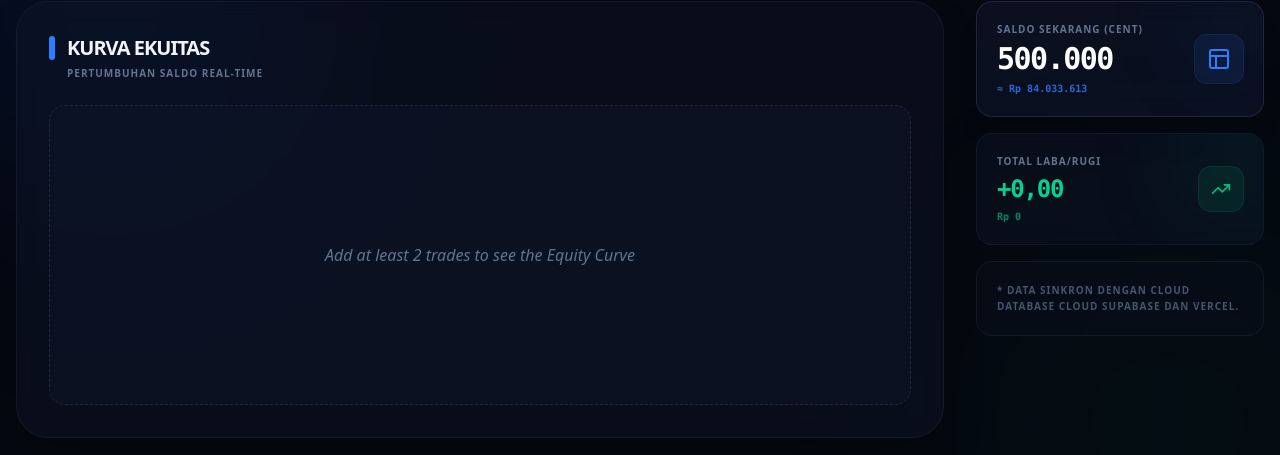
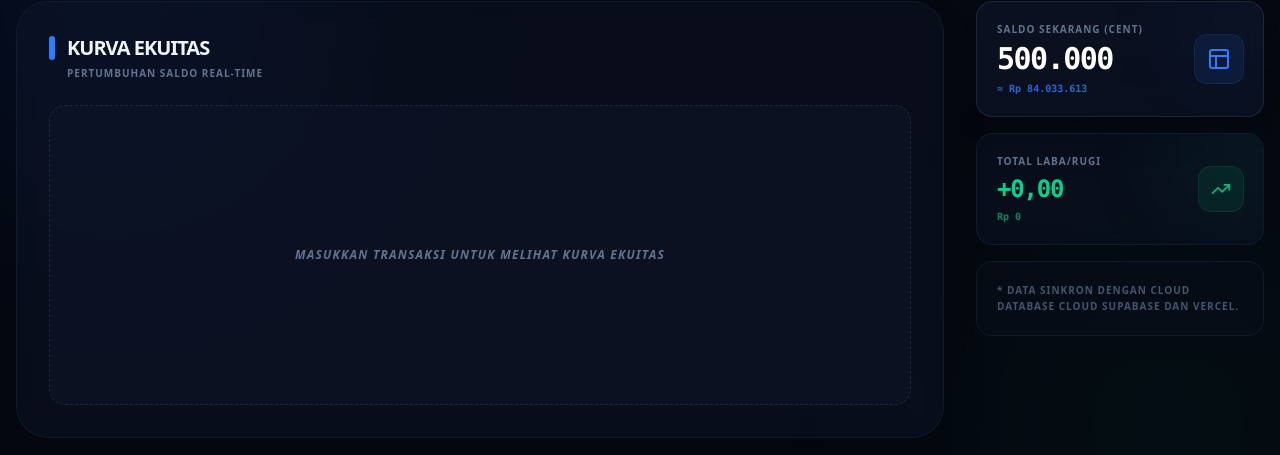
Before and after one commit to algosuiteofficial/pusat-jurnal, a React (Vite) app: page / in a window 1280 px wide. Shown: the part 185-640 px from the top of the page. Built offline with nearby package versions, Linux system fonts and the light colour scheme; no server answers; the database is empty.

Commit message:
Fix EquityChart sorting to handle same-day trades and ensure accurate cumulative balance

```diff
--- a/src/components/EquityChart.jsx
+++ b/src/components/EquityChart.jsx
@@ -11,14 +11,20 @@ import {
 
 const EquityChart = ({ trades, initialBalance = 0 }) => {
     const chartData = useMemo(() => {
-        const sorted = [...trades].sort((a, b) => new Date(a.date) - new Date(b.date));
+        // 1. Sort precisely: Date first, then ID (arrival order)
+        const sorted = [...trades].sort((a, b) => {
+            const dateDiff = new Date(a.date) - new Date(b.date);
+            if (dateDiff !== 0) return dateDiff;
+            // Fallback to ID (BIGINT from Supabase or Date.now() from LocalStorage)
+            return (a.id || 0) - (b.id || 0);
+        });
 
         let cumulative = parseFloat(initialBalance);
 
         // Add starting point
         const data = [{
             name: 'Start',
-            pnl: cumulative,
+            pnl: parseFloat(cumulative.toFixed(2)),
             tradePnl: 0
         }];
 
@@ -27,18 +33,17 @@ const EquityChart = ({ trades, initialBalance = 0 }) => {
             data.push({
                 name: new Date(trade.date).toLocaleDateString('en-GB', { day: '2-digit', month: 'short' }),
                 pnl: parseFloat(cumulative.toFixed(2)),
-                tradePnl: trade.pnlCent
+                tradePnl: parseFloat(parseFloat(trade.pnlCent || 0).toFixed(2))
             });
         });
 
         return data;
     }, [trades, initialBalance]);
 
-
-    if (trades.length < 2) {
+    if (trades.length < 1) {
         return (
-            <div className="h-[300px] flex items-center justify-center bg-slate-900/50 rounded-2xl border border-slate-800 border-dashed text-slate-500 italic">
-                Add at least 2 trades to see the Equity Curve
+            <div className="h-[300px] flex items-center justify-center bg-slate-900/50 rounded-2xl border border-slate-800 border-dashed text-slate-500 italic text-xs uppercase tracking-widest font-bold">
+                Masukkan transaksi untuk melihat kurva ekuitas
             </div>
         );
     }
```
